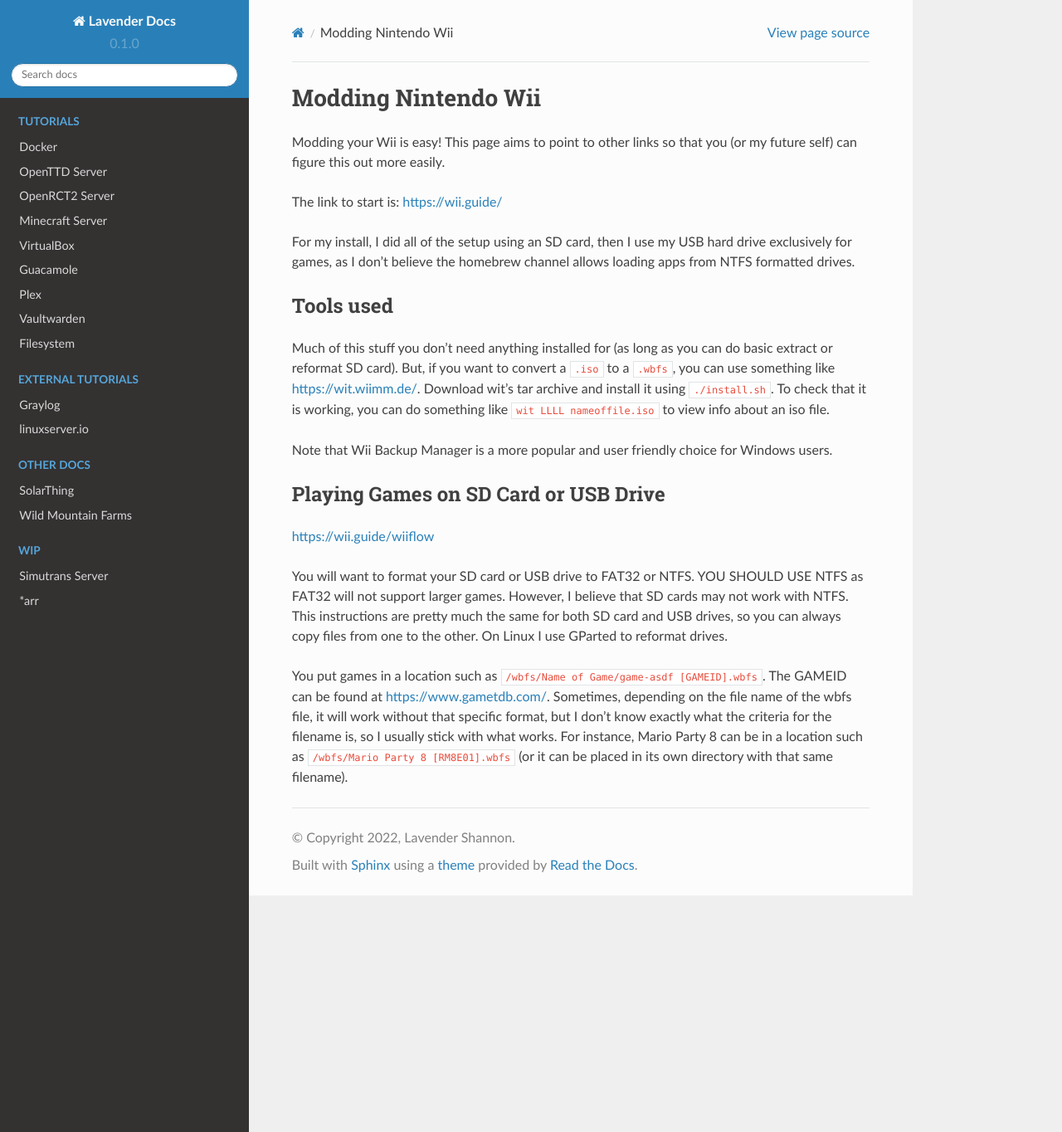
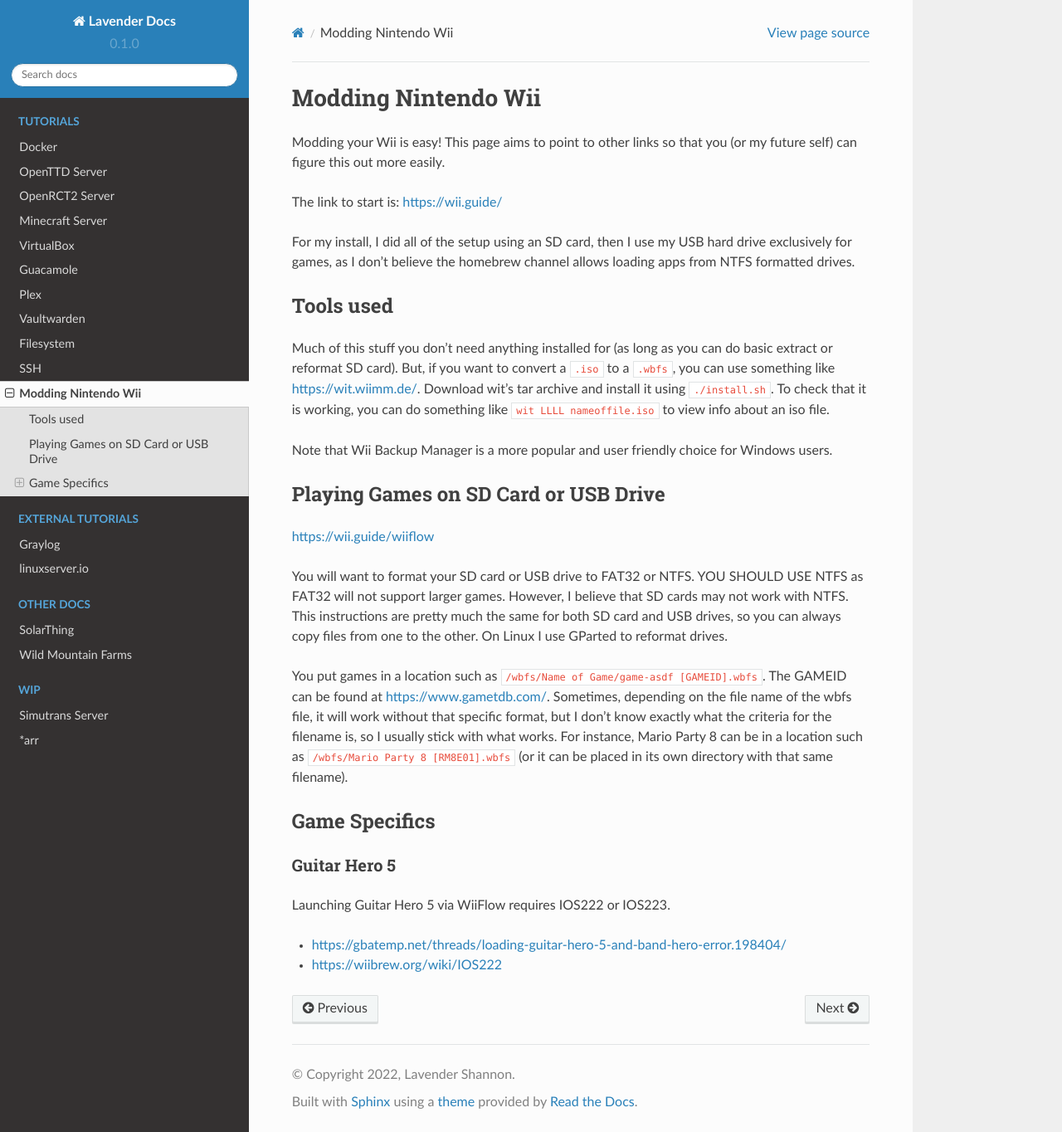
Before and after one commit to retrodaredevil/retrodaredevil, a Sphinx documentation site: the page built from docs/source/tutorial/wii-mod.rst, in a window 1280 px wide and 1364 px high. Shown: the whole window at 83% size. Built offline with Sphinx 7.4.7 and the Read the Docs theme 2.0.0, drawn with Linux system fonts in a browser that asks for light colours.

Commit message:
Small additions and removed notes directory

```diff
--- a/docs/source/index.rst
+++ b/docs/source/index.rst
@@ -23,6 +25,8 @@
   tutorial/plex
   tutorial/vaultwarden
   tutorial/filesystem
+  tutorial/ssh
+  tutorial/wii-mod
 
 .. toctree::
   :maxdepth: 2
--- a/docs/source/notes/wii-mod.rst
+++ b/docs/source/tutorial/wii-mod.rst
@@ -32,3 +32,14 @@
 The GAMEID can be found at https://www.gametdb.com/. Sometimes, depending on the file name of the wbfs file,
 it will work without that specific format, but I don't know exactly what the criteria for the filename is, so I usually stick with what works.
 For instance, Mario Party 8 can be in a location such as ``/wbfs/Mario Party 8 [RM8E01].wbfs`` (or it can be placed in its own directory with that same filename).
+
+Game Specifics
+---------------
+
+Guitar Hero 5
+^^^^^^^^^^^^^^
+
+Launching Guitar Hero 5 via WiiFlow requires IOS222 or IOS223.
+
+* https://gbatemp.net/threads/loading-guitar-hero-5-and-band-hero-error.198404/
+* https://wiibrew.org/wiki/IOS222
```
Also changed, not shown: other parts of docs/source/index.rst (+2 -0 lines), docs/README.rst, docs/source/tutorial/ssh.rst (renamed from docs/source/notes/ssh.rst).
